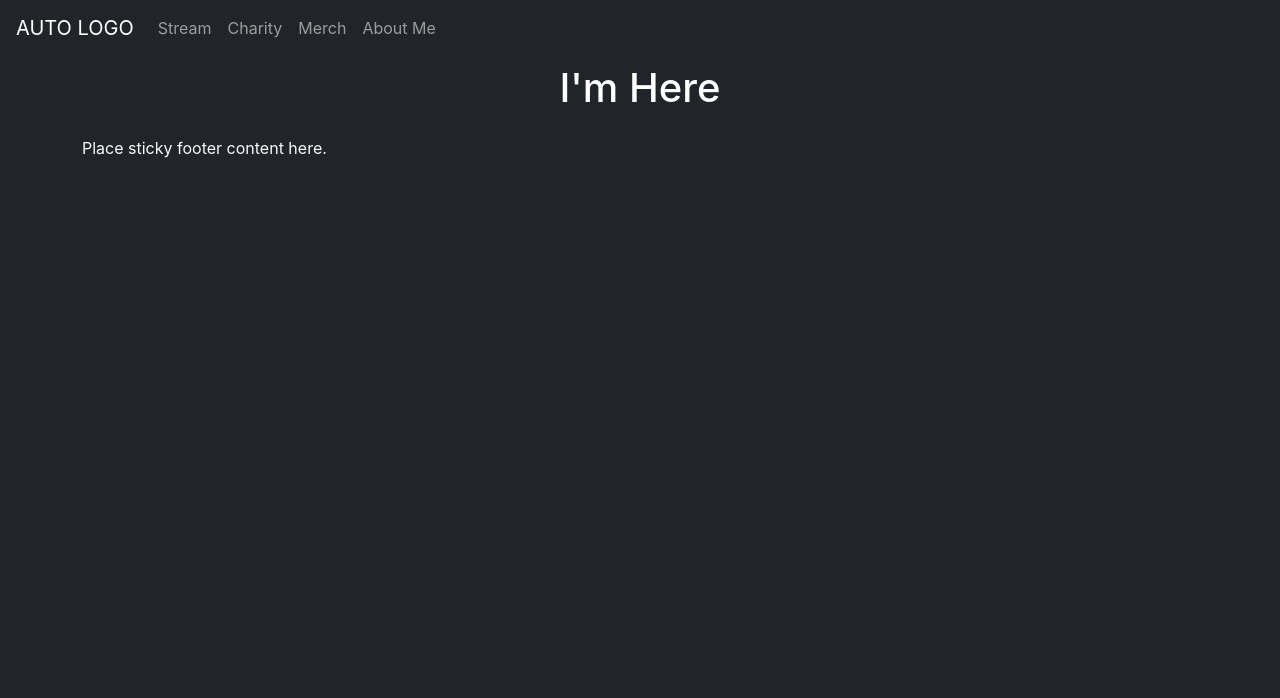
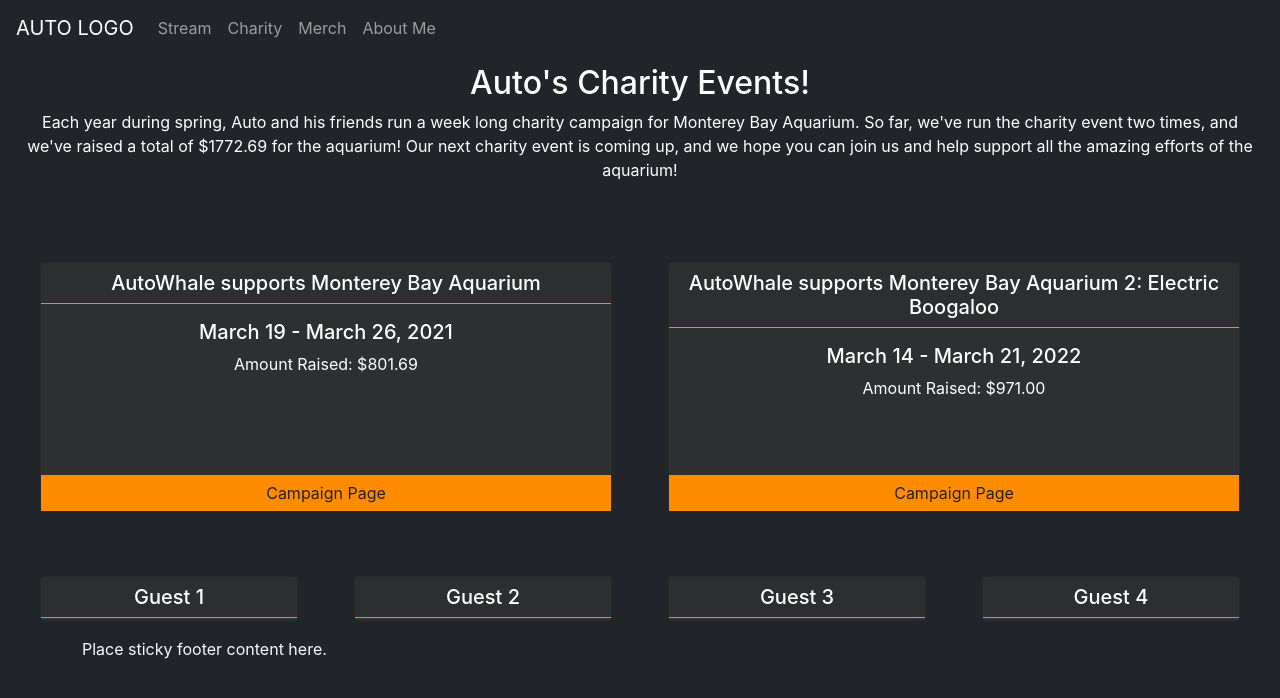
Before and after one commit to Automaton1989/Vtuber-Website, a React (Create React App) app in the folder front/: page /charity in a window 1280 px wide. Shown: the top 698 px of the page. Built offline with nearby package versions, Linux system fonts and the light colour scheme.

Commit message:
Started the front end of the charity page

```diff
--- /dev/null
+++ b/front/src/components/Charity/CharityDesc.js
@@ -0,0 +1,19 @@
+import "../.././App.css";
+
+function CharityDesc() {
+	return(
+		<div>
+			<div className = "row">
+				<h2>Auto's Charity Events!</h2>
+				<p>
+					Each year during spring, Auto and his friends run a week long charity campaign for Monterey Bay Aquarium.
+					So far, we've run the charity event two times, and we've raised a total of $1772.69 for the aquarium!
+					Our next charity event is coming up, and we hope you can join us and help support all the amazing efforts
+					of the aquarium!
+				</p>
+			</div>
+		</div>
+	);
+};
+
+export default CharityDesc
--- /dev/null
+++ b/front/src/components/Charity/CharityGuests.js
@@ -0,0 +1,32 @@
+import "../.././App.css";
+
+function CharityGuests() {
+	return(
+		<div>
+			<div className = "card-row row">
+				<div className = "d-block col-sm-12 col-md-4 col-lg-3 col-xl-3">
+					<div className="card-special card">
+					  <h5 className="card-header">Guest 1</h5>
+					</div>
+				</div>
+				<div className = "d-block col-sm-12 col-md-4 col-lg-3 col-xl-3">
+					<div className="card-special card">
+					  <h5 className="card-header">Guest 2</h5>
+					</div>
+				</div>
+				<div className = "d-block col-sm-12 col-md-4 col-lg-3 col-xl-3">
+					<div className="card-special card">
+					  <h5 className="card-header">Guest 3</h5>
+					</div>
+				</div>
+				<div className = "d-block col-sm-12 col-md-4 col-lg-3 col-xl-3">
+					<div className="card-special card">
+					  <h5 className="card-header">Guest 4</h5>
+					</div>
+				</div>
+			</div>
+		</div>
+	);
+};
+
+export default CharityGuests
--- a/front/src/components/Charity/CharityPage.js
+++ b/front/src/components/Charity/CharityPage.js
@@ -1,12 +1,15 @@
 import "../.././App.css";
+import CharityDesc from "./CharityDesc.js";
+import CharitySect from "./CharitySect.js";
+import CharityGuests from "./CharityGuests.js";
 
 function CharityPage() {
 	return(
 		<div>
 			<div className = "container-fluid">
-				<div className = "row">
-					<h1>I'm Here</h1>
-				</div>
+				<CharityDesc />
+				<CharitySect />
+				<CharityGuests />
 			</div>
 		</div>
 	);
--- /dev/null
+++ b/front/src/components/Charity/CharitySect.js
@@ -0,0 +1,32 @@
+import "../.././App.css";
+
+function CharitySect() {
+	return(
+		<div>
+			<div className = "card-row row">
+				<div className = "d-block col-sm-12 col-md-6 col-lg-6 col-xl-6">
+					<div className="card">
+					  <h5 className="card-header">AutoWhale supports Monterey Bay Aquarium</h5>
+					  <div className="card-body">
+					    <h5 className="card-title">March 19 - March 26, 2021</h5>
+					    <p className="card-text">Amount Raised: $801.69</p>
+					  </div>
+					  <a href="https://tiltify.com/@automaton/autowhale-aquarium" target="_blank" rel="noreferrer" className="btn btn-card">Campaign Page</a>
+					</div>
+				</div>
+				<div className = "d-block col-sm-12 col-md-6 col-lg-6 col-xl-6">
+					<div className="card">
+					  <h5 className="card-header">AutoWhale supports Monterey Bay Aquarium 2: Electric Boogaloo</h5>
+					  <div className="card-body">
+					    <h5 className="card-title">March 14 - March 21, 2022</h5>
+					    <p className="card-text">Amount Raised: $971.00</p>
+					  </div>
+					  <a href="https://tiltify.com/@automaton/autowhale-supports-monterey-bay-aquarium" target="_blank" rel="noreferrer" className="btn btn-card">Campaign Page</a>
+					</div>
+				</div>
+			</div>
+		</div>
+	);
+};
+
+export default CharitySect
--- a/front/src/components/homepage/HomeCards.js
+++ b/front/src/components/homepage/HomeCards.js
@@ -3,7 +3,7 @@
 
 function HomeCards() {
 	return (
-		<div id = "card-row" className = "row">
+		<div className = "card-row row">
 			<div className = "d-block col-sm-12 col-md-6 col-lg-4 col-xl-3">
 				<div className="card">
 				  <h5 className="card-header">VTuber, Content Creator</h5>
--- a/front/src/index.css
+++ b/front/src/index.css
@@ -174,7 +174,7 @@
   padding-bottom: 1rem;
 }
 
-#card-row {
+.card-row {
   padding-top: 1.5rem;
 }
 
@@ -288,6 +288,10 @@
   height: auto;
 }
 
+.card-special {
+  height: 45px;
+}
+
 footer {
   height: 50px;
   width: 100%;
```
